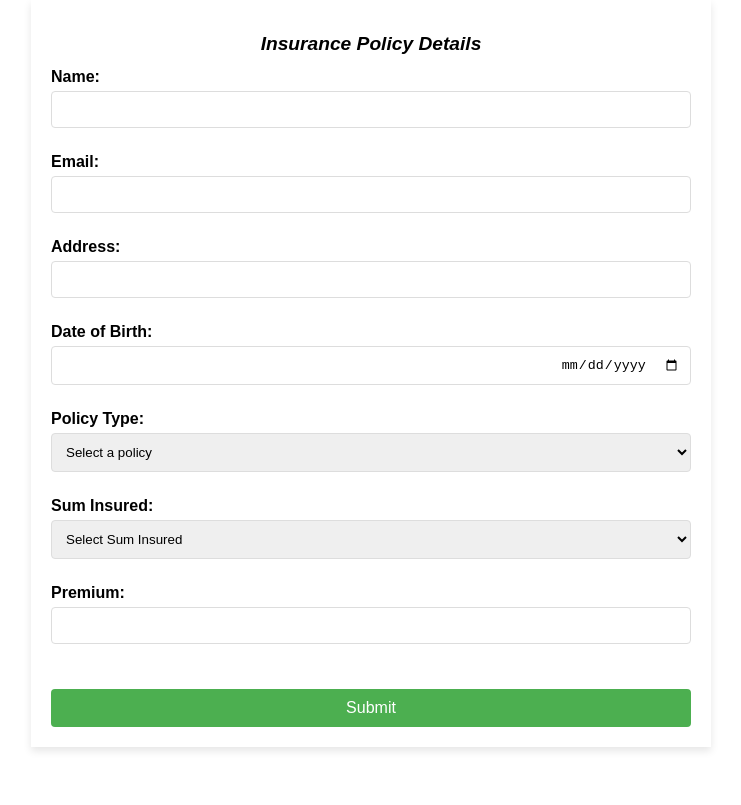
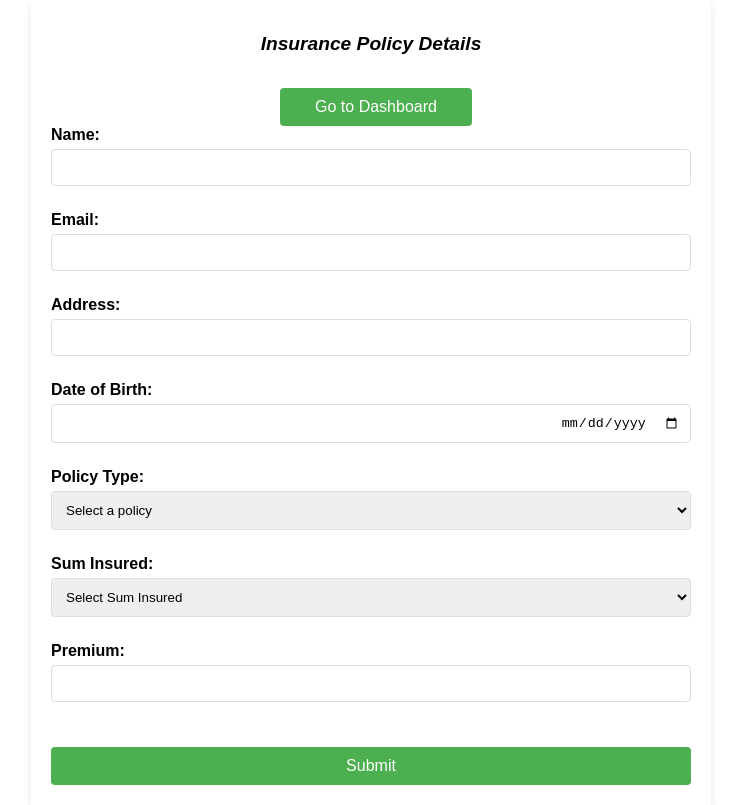
Before and after one commit to testerintelligent/expAppsurance, a React (Create React App) app in the folder Client/: page /insurance in a window 1280 px wide. Shown: the whole page, without its empty margins (269-1010 px from the left). Built offline with nearby package versions, Linux system fonts and the light colour scheme.

Commit message:
Changes in Insurance Page

```diff
--- a/Client/src/component/InsurancePage.jsx
+++ b/Client/src/component/InsurancePage.jsx
@@ -98,11 +98,14 @@ const InsurancePage = () => {
       console.log("Validation failed");
     }
   };
-
+  const handleDashboardButton=()=>{
+    navigate('/Dashboard')
+  }
 
   return (
     <div className="insurance-page">
       <h1>Insurance Policy Details</h1>
+      <button className='insuranceDashboardButton' type="submit" onClick={handleDashboardButton}>Go to Dashboard</button>
       <form className="insurance-form" onSubmit={handleInsurance}>
         <div className="form-group">
           <label className="insuranceLabel" htmlFor="Name">Name:</label>
--- a/Client/src/style/InsurancePage.css
+++ b/Client/src/style/InsurancePage.css
@@ -54,3 +54,20 @@
     font-size: 15px;
    font-family: Verdana, Geneva, Tahoma, sans-serif;
   }
+  .insuranceDashboardButton{
+    padding: 10px 20px;
+    border: none;
+    border-radius: 4px;
+    background-color: #4CAF50;
+    color: white;
+    font-size: 16px;
+    cursor: pointer;
+    width: 30%;
+    align-items: right;
+    justify-content: right;
+    margin-top: 20px;
+    margin-left: 10px;
+  }
+  .insuranceDashboardButton:hover {
+    background-color: #45a049;
+  }
```
